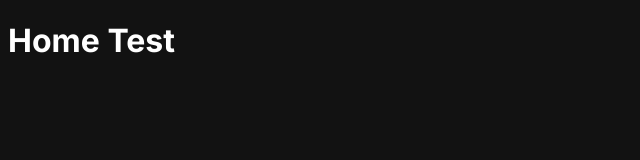
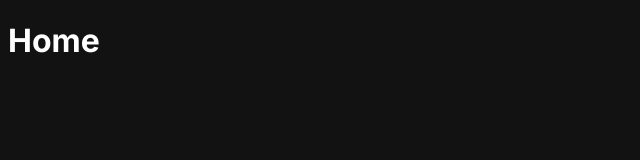
Before and after one commit to yutna/nextjs-playground, a Next.js app: page / in a window 1280 px wide. Shown: the top 160 px of the page, without its empty margins (0-640 px from the left). Built offline with nearby package versions, Linux system fonts and the light colour scheme.

Commit message:
Remove test

```diff
--- a/src/app/page.tsx
+++ b/src/app/page.tsx
@@ -1,7 +1,7 @@
 export default function Page() {
   return (
     <main>
-      <h1>Home Test</h1>
+      <h1>Home</h1>
     </main>
   );
 }
```
